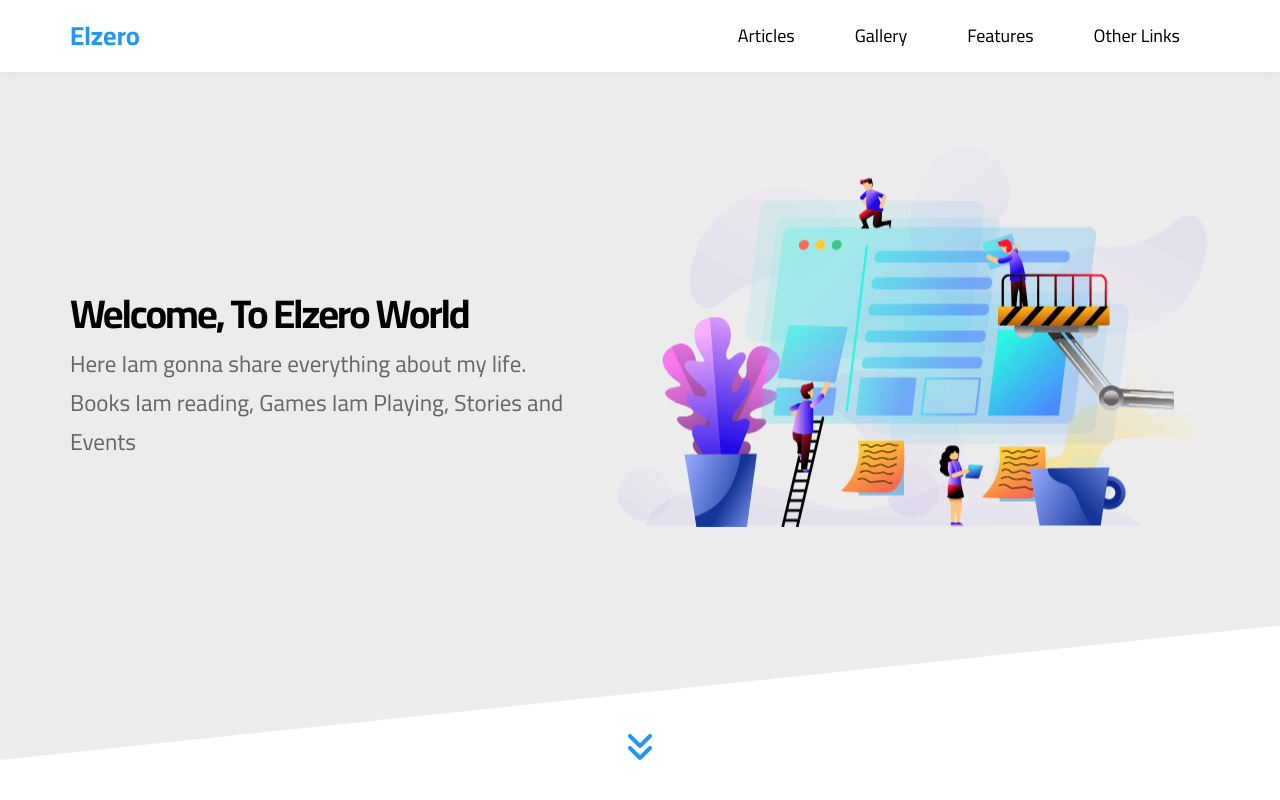
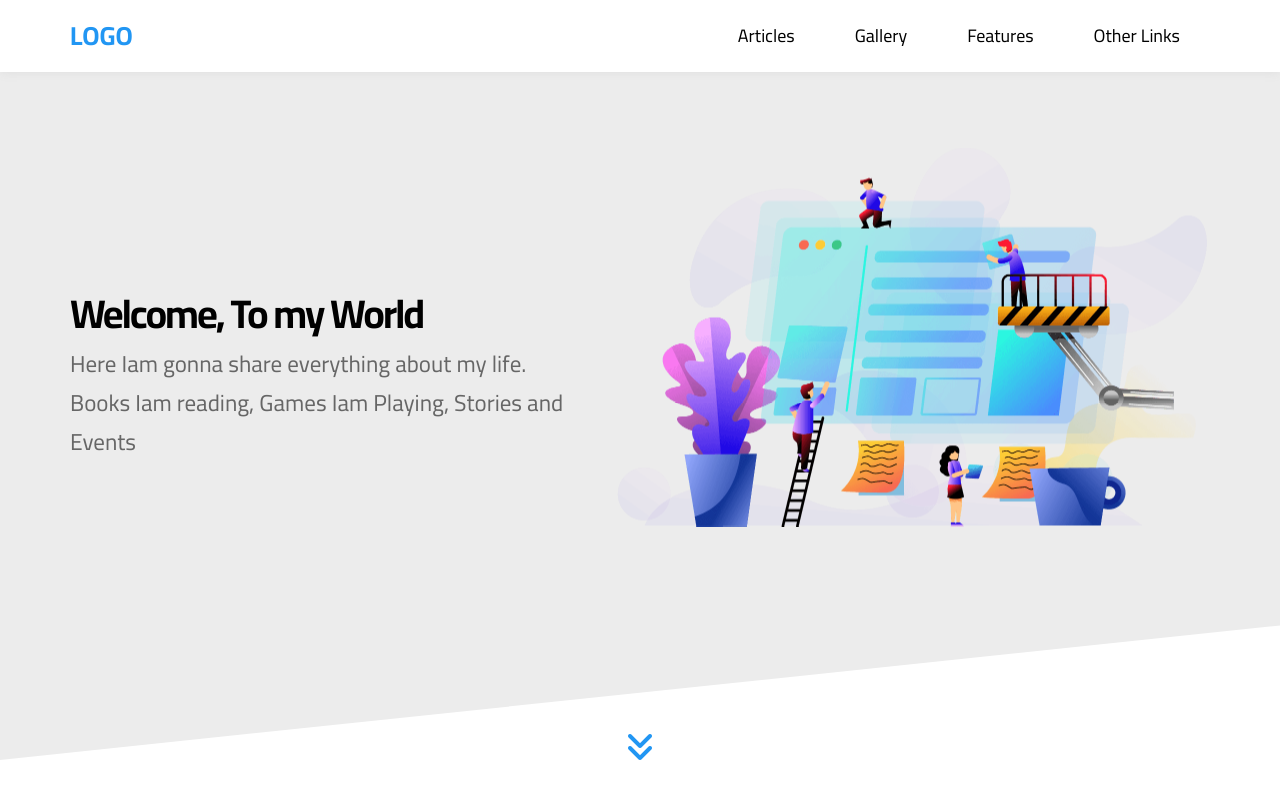
Before and after one commit to Ahmed-Alabadla/Template, a plain HTML site: page index.html in a window 1280 px wide. Shown: the top 800 px of the page. Drawn offline with Linux system fonts and the light colour scheme.

Commit message:
Update index.html

```diff
--- a/index.html
+++ b/index.html
@@ -24,7 +24,7 @@
     <!-- Start Header -->
     <header>
       <div class="container">
-        <a href="#" class="logo">Elzero</a>
+        <a href="#" class="logo">LOGO</a>
         <ul class="main-nav">
           <li><a href="#articles">Articles</a></li>
           <li><a href="#gallery">Gallery</a></li>
@@ -102,7 +102,7 @@
     <div class="landing">
       <div class="container">
         <div class="text">
-          <h1>Welcome, To Elzero World</h1>
+          <h1>Welcome, To my World</h1>
           <p>
             Here Iam gonna share everything about my life. Books Iam reading,
             Games Iam Playing, Stories and Events
@@ -908,7 +908,7 @@
     <footer>
       <div class="container">
         <div class="box">
-          <h3>Elzero</h3>
+          <h3>Ahmed</h3>
           <ul class="social">
             <li>
               <a href="#" class="facebook"><i class="fab fa-facebook-f"></i></a>
```
